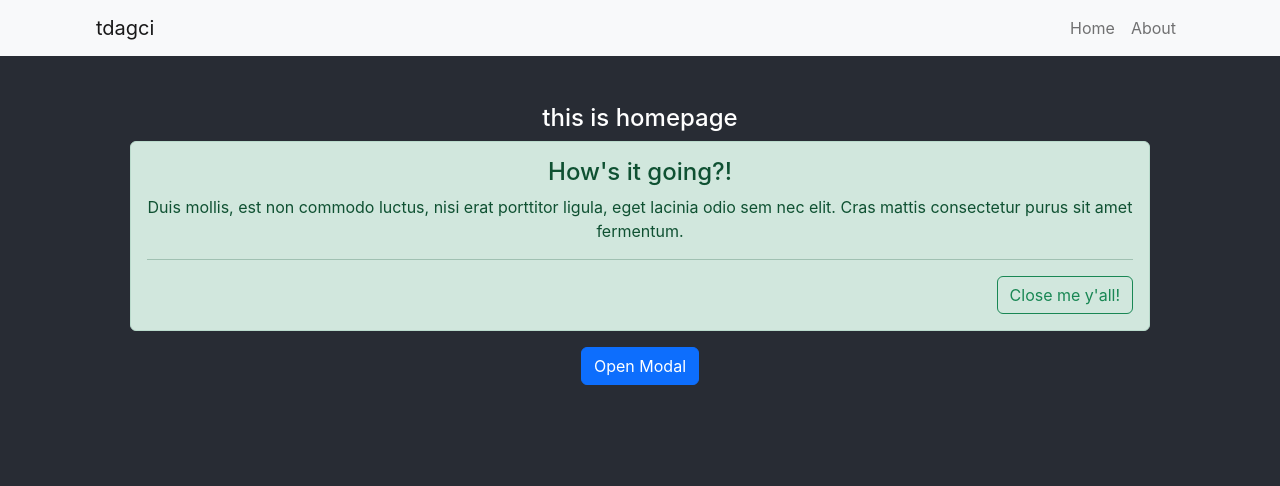
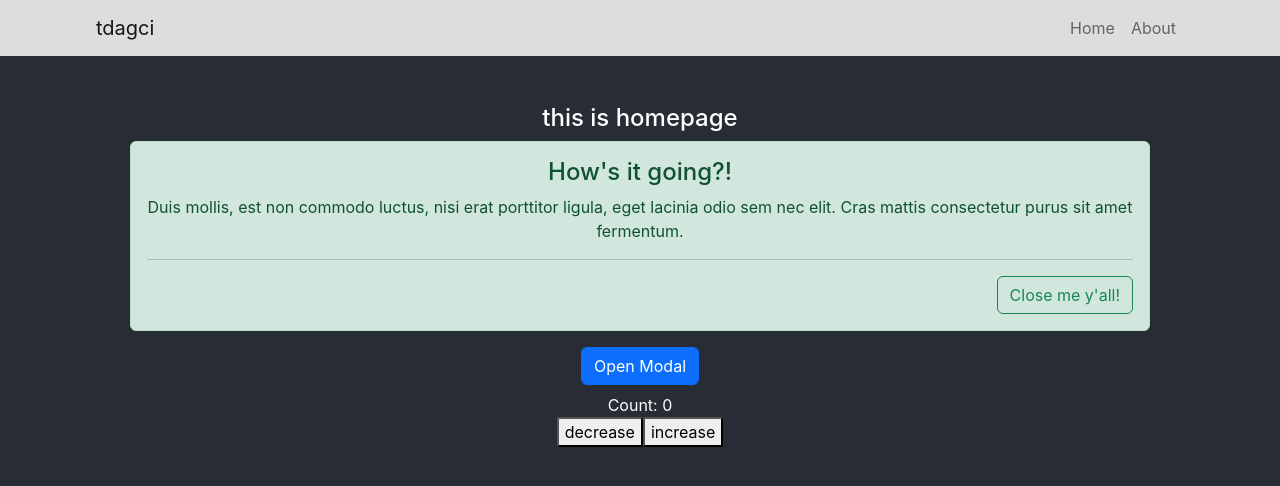
Before and after one commit to tayfundagci/ts-react, a React (Create React App) app: page / in a window 1280 px wide. Shown: the top 486 px of the page. Built offline with nearby package versions, Linux system fonts and the light colour scheme; the HTML template or start-up script is replaced by a standard one.

Commit message:
interfaces and counter

```diff
--- /dev/null
+++ b/src/components/Counter.tsx
@@ -0,0 +1,39 @@
+import { useReducer } from "react";
+
+const initialState = {
+    count: 0
+};
+
+type ACTIONTYPE = | { type: "increment"; payload: number } | { type: "decrement"; payload: string };
+
+function reducer(state: typeof initialState, action: ACTIONTYPE) {
+    switch (action.type) {
+      case "increment":
+        return { count: state.count + action.payload };
+      case "decrement":
+        return { count: state.count - Number(action.payload) };
+      default:
+        throw new Error();
+    }
+  }
+
+type Props = {}
+
+function Counter({}: Props) {
+    const [state, dispatch] = useReducer(reducer, initialState);
+
+    return (
+      <>
+        Count: {state.count}
+        <br />
+        <button onClick={() => dispatch({ type: "decrement", payload: "5" })}>
+          decrease
+        </button>
+        <button onClick={() => dispatch({ type: "increment", payload: 2 })}>
+          increase
+        </button>
+      </>
+    );
+}
+
+export default Counter
--- /dev/null
+++ b/src/components/Message.tsx
@@ -0,0 +1,11 @@
+import React from 'react'
+import { AppProps } from '../interfaces/Interfaces'
+
+
+const Message : React.FunctionComponent<AppProps> = ({ message }) => {
+  return (
+    <div>{message}</div>
+  )
+}
+
+export default Message;
--- a/src/components/Navbar.tsx
+++ b/src/components/Navbar.tsx
@@ -5,7 +5,7 @@ type Props = {}
 
 export default function Navbar({}: Props) {
   return (
-    <nav className="navbar navbar-expand-lg navbar-light bg-light ps-5 pe-5">
+    <nav className="navbar navbar-expand-lg navbar-light ps-5 pe-5" style={{backgroundColor: "#ddd"}}>
     <Link className="navbar-brand ms-5" to="/">tdagci</Link>
     <button className="navbar-toggler" type="button" data-toggle="collapse" data-target="#navbarNav" aria-controls="navbarNav" aria-expanded="false" aria-label="Toggle navigation">
       <span className="navbar-toggler-icon"></span>
--- /dev/null
+++ b/src/interfaces/Interfaces.tsx
@@ -0,0 +1,3 @@
+export type AppProps = {
+    message: string
+}
--- a/src/pages/About.tsx
+++ b/src/pages/About.tsx
@@ -1,17 +1,19 @@
 import React from 'react'
 import BootstrapModal from '../components/BootstrapModal'
+import Message from "../components/Message"
 
 type Props = {}
 
-function About({}: Props) {
+function About({ }: Props) {
   return (
     <div className='m-5'>
-        <h4>about</h4>
-        <div>
-          <BootstrapModal title="farukyilmaz" titleNumber={23} />
-        </div>
+      <h4>about</h4>
+      <BootstrapModal title="farukyilmaz" titleNumber={23} />
+      <Message message="message string type" />
     </div>
   )
 }
 
+
+
 export default About
--- a/src/pages/Home.tsx
+++ b/src/pages/Home.tsx
@@ -1,6 +1,7 @@
 import React from "react";
 import AlertDismissible from "../components/AlertDismissible";
 import BootstrapModal from "../components/BootstrapModal";
+import Counter from "../components/Counter";
 
 type Props = {};
 
@@ -10,7 +11,8 @@ function Home({}: Props) {
       <h4>this is homepage</h4>
       <div>
         <div className="mb-2"><AlertDismissible /></div>
-        <div><BootstrapModal title="tayfundagci" titleNumber={5} /></div>
+        <div className="mb-2"><BootstrapModal title="tayfundagci" titleNumber={5} /></div>
+        <div><Counter /></div>
       </div>
     </div>
   );
```
